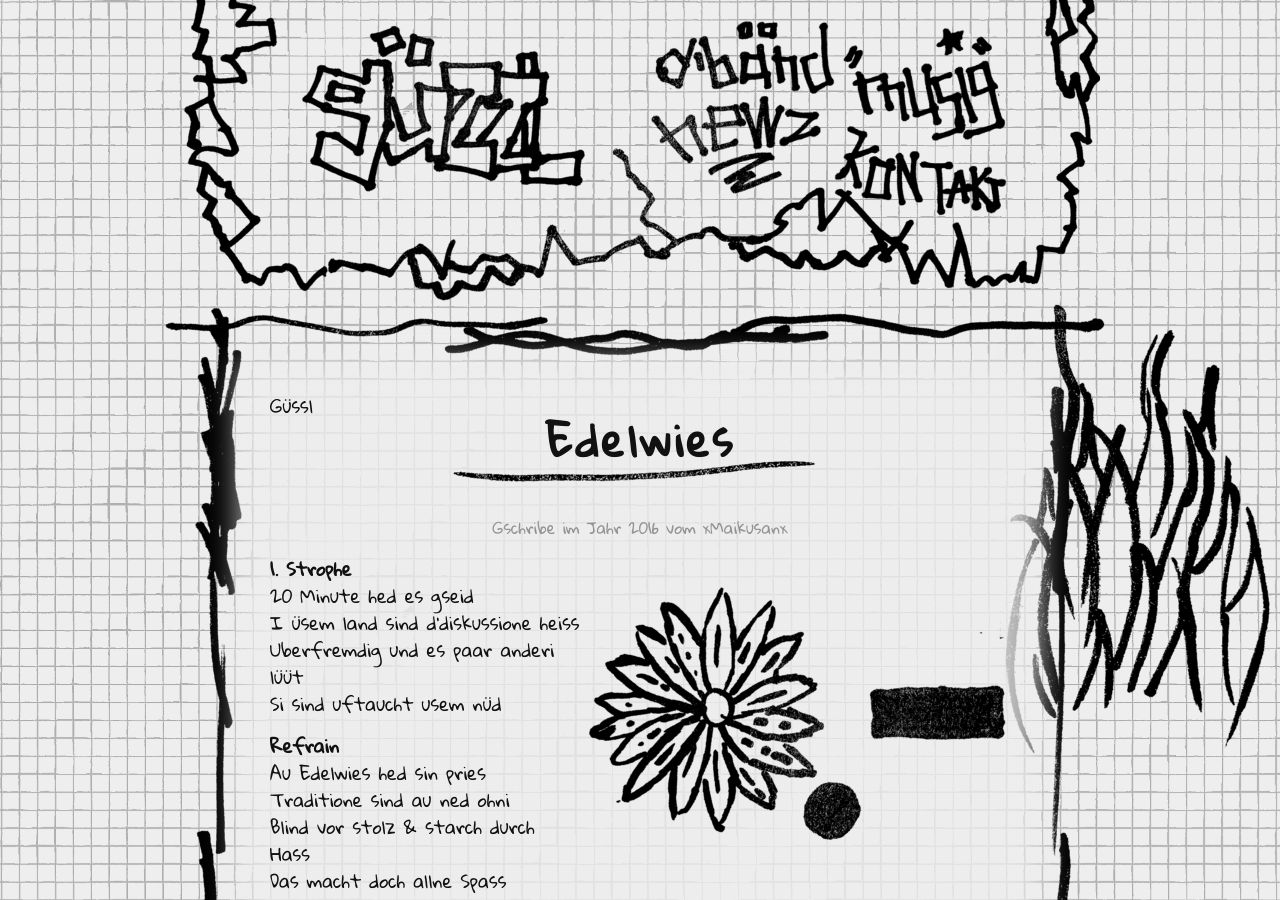
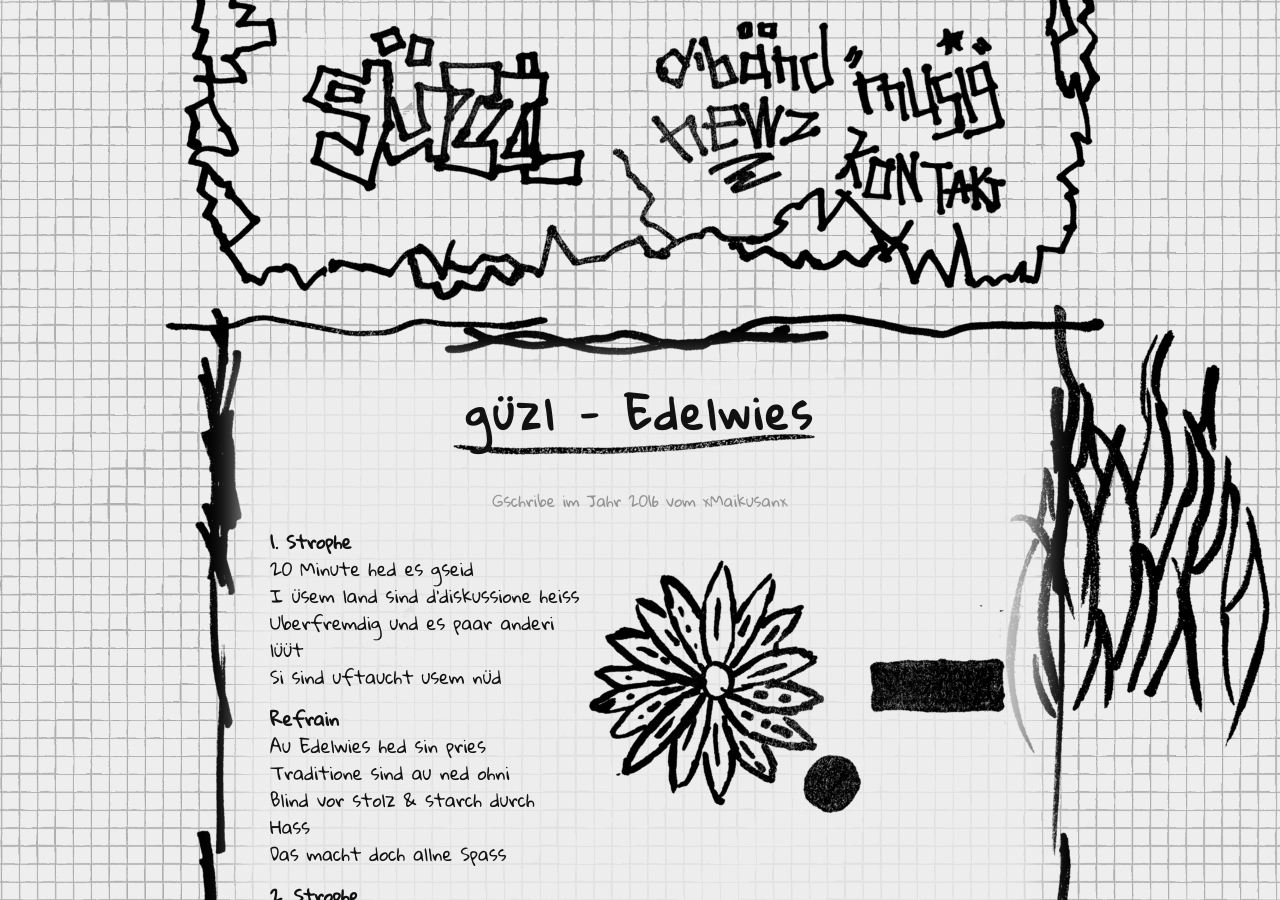
Before and after one commit to mogria/guezzlpage, a Jekyll site: the page built from _songs/gruempel-ep/03_edelwies.md, in a window 1280 px wide and 900 px high. Built offline with Jekyll 4.4.1, drawn with Linux system fonts in a browser that asks for light colours.

Commit message:
add random site title

```diff
--- a/_config.yml
+++ b/_config.yml
@@ -6,13 +6,12 @@
 # 'jekyll serve'. If you change this file, please restart the server process.
 
 # Site settings
-title: Güsel
+title: [ "Güsel", "Güssl", "Güssel", "Gösu", "güzl", "güzzl" ]
 email: guesl@outlook.com
 description: > # this means to ignore newlines until "baseurl:"
     Güssel/Güsel/Güssl/Gösu-Band-Homepage. Grümpel Punk Band us Zug.
 baseurl: "" # the subpath of your site, e.g. /blog
 url: "https://xn--gssl-0ra.ch" # the base hostname & protocol for your site
-twitter_username: jekyllrb
 github_username:  mogria
 
 # Build settings
@@ -22,7 +21,7 @@ markdown: kramdown
 collections:
     songs:
         output: true
-        permalink: /:collection/:path.:output_ext
+        permalink: /:collection/:path:output_ext
 
 # Jekyll Plugins
 plugins:
--- a/_includes/head.html
+++ b/_includes/head.html
@@ -3,7 +3,7 @@
   <meta http-equiv="X-UA-Compatible" content="IE=edge">
   <meta name="viewport" content="width=device-width, initial-scale=1">
 
-  <title>{% if page.title %}{{ page.title }}{% else %}{{ site.title }}{% endif %}</title>
+  <title>{% if page.title %}{{ page.title }} - {{ site.title | sample }}{% else %}{{ site.title | sample }}{% endif %}</title>
   <meta name="description" content="{% if page.excerpt %}{{ page.excerpt | strip_html | strip_newlines | truncate: 160 }}{% else %}{{ site.description }}{% endif %}">
 
 
--- a/_layouts/song.html
+++ b/_layouts/song.html
@@ -3,9 +3,10 @@ layout: default
 ---
 
 <article class="song" itemscope itemtype="http://schema.org/MusicRecording">
-    <meta itemprop="byArtist" itemscope itemtype="http://schema.org/MusicGroup">Güssl</meta>
     <header class="song-header">
-        <h1 class="post-title song-title" itemprop="name">{{ page.title }}</h1>
+        <h1 class="post-title song-title" itemprop="name">
+            <span itemprop="byArtist" itemscope itemtype="http://schema.org/MusicGroup">{{ site.title | sample }}</span> -
+            {{ page.title }}</h1>
         <p class="post-meta song-meta">
             Gschribe im Jahr <span>{{ page.year }}</span> vom
             <span itemprop="lyricist author" itemscope itemtype="http://schema.org/Person">
--- a/feed.xml
+++ b/feed.xml
@@ -4,7 +4,7 @@ layout: null
 <?xml version="1.0" encoding="UTF-8"?>
 <rss version="2.0" xmlns:atom="http://www.w3.org/2005/Atom">
   <channel>
-    <title>{{ site.title | xml_escape }}</title>
+    <title>{{ site.title | sample | xml_escape }}</title>
     <description>{{ site.description | xml_escape }}</description>
     <link>{{ site.url }}{{ site.baseurl }}/</link>
     <atom:link href="{{ "/feed.xml" | prepend: site.baseurl | prepend: site.url }}" rel="self" type="application/rss+xml"/>
--- a/index.html
+++ b/index.html
@@ -24,6 +24,6 @@ menu_link_left: 0%
     {% endfor %}
   </ul>
 
-  <p class="rss-subscribe">Bstell mal <a href="{{ "/feed.xml" | prepend: site.baseurl }}">via RSS</a></p>
+  <p class="rss-subscribe">Bstell mal <a href="{{ "/feed.xml" | prepend: site.baseurl }}">RSS</a></p>
 
 </div>
```
